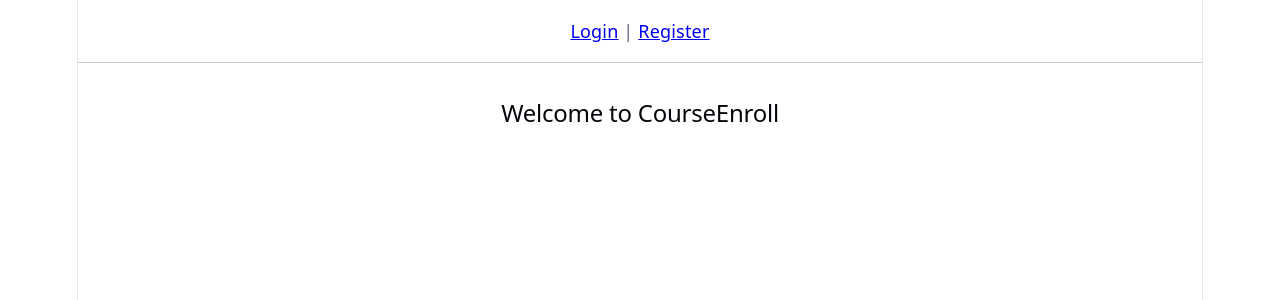
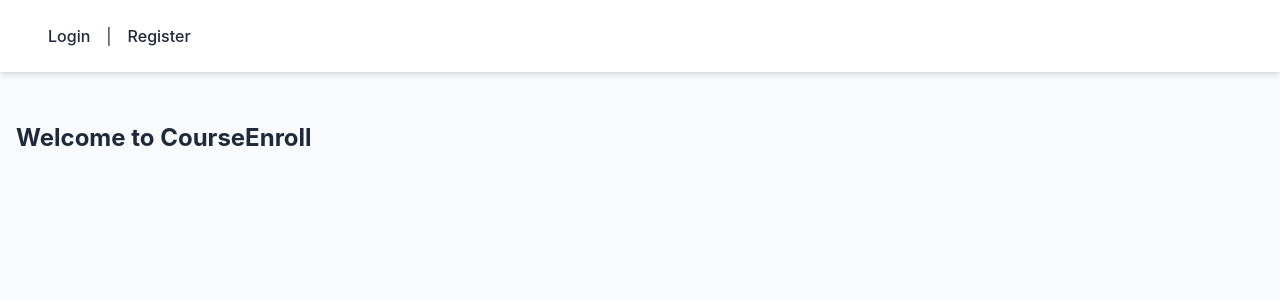
Before and after one commit to raihanurakter02/2310176-CourseEnroll, a React (Vite) app in the folder frontend/: page / in a window 1280 px wide. Shown: the top 300 px of the page. Built offline with nearby package versions, Linux system fonts and the light colour scheme.

Commit message:
style: apply global professional design system

```diff
--- a/frontend/src/index.css
+++ b/frontend/src/index.css
@@ -1,111 +1,143 @@
+/* --- GLOBAL VARIABLES --- */
 :root {
-  --text: #6b6375;
-  --text-h: #08060d;
-  --bg: #fff;
-  --border: #e5e4e7;
-  --code-bg: #f4f3ec;
-  --accent: #aa3bff;
-  --accent-bg: rgba(170, 59, 255, 0.1);
-  --accent-border: rgba(170, 59, 255, 0.5);
-  --social-bg: rgba(244, 243, 236, 0.5);
-  --shadow:
-    rgba(0, 0, 0, 0.1) 0 10px 15px -3px, rgba(0, 0, 0, 0.05) 0 4px 6px -2px;
-
-  --sans: system-ui, 'Segoe UI', Roboto, sans-serif;
-  --heading: system-ui, 'Segoe UI', Roboto, sans-serif;
-  --mono: ui-monospace, Consolas, monospace;
-
-  font: 18px/145% var(--sans);
-  letter-spacing: 0.18px;
-  color-scheme: light dark;
-  color: var(--text);
-  background: var(--bg);
-  font-synthesis: none;
-  text-rendering: optimizeLegibility;
-  -webkit-font-smoothing: antialiased;
-  -moz-osx-font-smoothing: grayscale;
-
-  @media (max-width: 1024px) {
-    font-size: 16px;
-  }
+  --primary-color: #2563eb;
+  --primary-hover: #1d4ed8;
+  --bg-color: #f8fafc;
+  --card-bg: #ffffff;
+  --text-main: #1e293b;
+  --text-muted: #64748b;
+  --border-color: #e2e8f0;
+  --border-radius: 8px;
+  --shadow: 0 4px 6px -1px rgb(0 0 0 / 0.1), 0 2px 4px -2px rgb(0 0 0 / 0.1);
+  font-family: Inter, system-ui, Avenir, Helvetica, Arial, sans-serif;
 }
 
-@media (prefers-color-scheme: dark) {
-  :root {
-    --text: #9ca3af;
-    --text-h: #f3f4f6;
-    --bg: #16171d;
-    --border: #2e303a;
-    --code-bg: #1f2028;
-    --accent: #c084fc;
-    --accent-bg: rgba(192, 132, 252, 0.15);
-    --accent-border: rgba(192, 132, 252, 0.5);
-    --social-bg: rgba(47, 48, 58, 0.5);
-    --shadow:
-      rgba(0, 0, 0, 0.4) 0 10px 15px -3px, rgba(0, 0, 0, 0.25) 0 4px 6px -2px;
-  }
-
-  #social .button-icon {
-    filter: invert(1) brightness(2);
-  }
+/* --- BASE RESETS --- */
+body {
+  margin: 0;
+  background-color: var(--bg-color);
+  color: var(--text-main);
+  line-height: 1.5;
+  -webkit-font-smoothing: antialiased;
 }
 
-#root {
-  width: 1126px;
-  max-width: 100%;
-  margin: 0 auto;
-  text-align: center;
-  border-inline: 1px solid var(--border);
-  min-height: 100svh;
-  display: flex;
-  flex-direction: column;
-  box-sizing: border-box;
+h2, h3 {
+  color: var(--text-main);
+  margin-top: 0;
 }
 
-body {
-  margin: 0;
+/* --- NAVIGATION BAR --- */
+nav {
+  display: flex;
+  align-items: center;
+  background-color: var(--card-bg);
+  padding: 1rem 2rem !important;
+  box-shadow: var(--shadow);
+  border-bottom: none !important;
+  margin-bottom: 2rem !important;
 }
 
-h1,
-h2 {
-  font-family: var(--heading);
+nav a {
+  color: var(--text-main);
+  text-decoration: none;
   font-weight: 500;
-  color: var(--text-h);
+  padding: 0.5rem 1rem;
+  border-radius: var(--border-radius);
+  transition: all 0.2s;
 }
 
-h1 {
-  font-size: 56px;
-  letter-spacing: -1.68px;
-  margin: 32px 0;
-  @media (max-width: 1024px) {
-    font-size: 36px;
-    margin: 20px 0;
-  }
-}
-h2 {
-  font-size: 24px;
-  line-height: 118%;
-  letter-spacing: -0.24px;
-  margin: 0 0 8px;
-  @media (max-width: 1024px) {
-    font-size: 20px;
-  }
-}
-p {
-  margin: 0;
+nav a:hover {
+  background-color: #f1f5f9;
+  color: var(--primary-color);
 }
 
-code,
-.counter {
-  font-family: var(--mono);
-  display: inline-flex;
-  border-radius: 4px;
-  color: var(--text-h);
+nav button {
+  margin-left: auto;
+  background-color: #ef4444;
 }
 
-code {
-  font-size: 15px;
-  line-height: 135%;
-  padding: 4px 8px;
-  background: var(--code-bg);
+nav button:hover {
+  background-color: #dc2626;
 }
+
+/* --- FORMS & INPUTS --- */
+form {
+  background: var(--card-bg);
+  padding: 2rem !important;
+  border-radius: var(--border-radius);
+  box-shadow: var(--shadow);
+  max-width: 400px;
+  margin: 0 auto;
+  border: 1px solid var(--border-color) !important;
+}
+
+label {
+  display: block;
+  font-size: 0.875rem;
+  font-weight: 600;
+  margin-bottom: 0.5rem;
+  color: var(--text-muted);
+}
+
+input, select {
+  width: 100%;
+  padding: 0.75rem;
+  margin-bottom: 1.5rem;
+  border: 1px solid var(--border-color);
+  border-radius: var(--border-radius);
+  box-sizing: border-box;
+  font-size: 1rem;
+  transition: border-color 0.2s;
+}
+
+input:focus, select:focus {
+  outline: none;
+  border-color: var(--primary-color);
+  box-shadow: 0 0 0 3px rgba(37, 99, 235, 0.1);
+}
+
+/* --- BUTTONS --- */
+button {
+  background-color: var(--primary-color);
+  color: white;
+  border: none;
+  padding: 0.75rem 1.5rem;
+  border-radius: var(--border-radius);
+  font-weight: 600;
+  cursor: pointer;
+  transition: background-color 0.2s;
+  width: 100%;
+}
+
+button:hover {
+  background-color: var(--primary-hover);
+}
+
+/* --- LISTS & CARDS --- */
+ul {
+  list-style: none;
+  padding: 0;
+  display: grid;
+  gap: 1rem;
+  grid-template-columns: repeat(auto-fill, minmax(300px, 1fr));
+}
+
+li {
+  background: var(--card-bg);
+  padding: 1.5rem;
+  border-radius: var(--border-radius);
+  box-shadow: var(--shadow);
+  border: 1px solid var(--border-color);
+  margin-bottom: 0 !important;
+}
+
+li strong {
+  display: block;
+  font-size: 1.25rem;
+  margin-bottom: 0.5rem;
+}
+
+li button {
+  margin-top: 1rem !important;
+  width: auto;
+}
```
